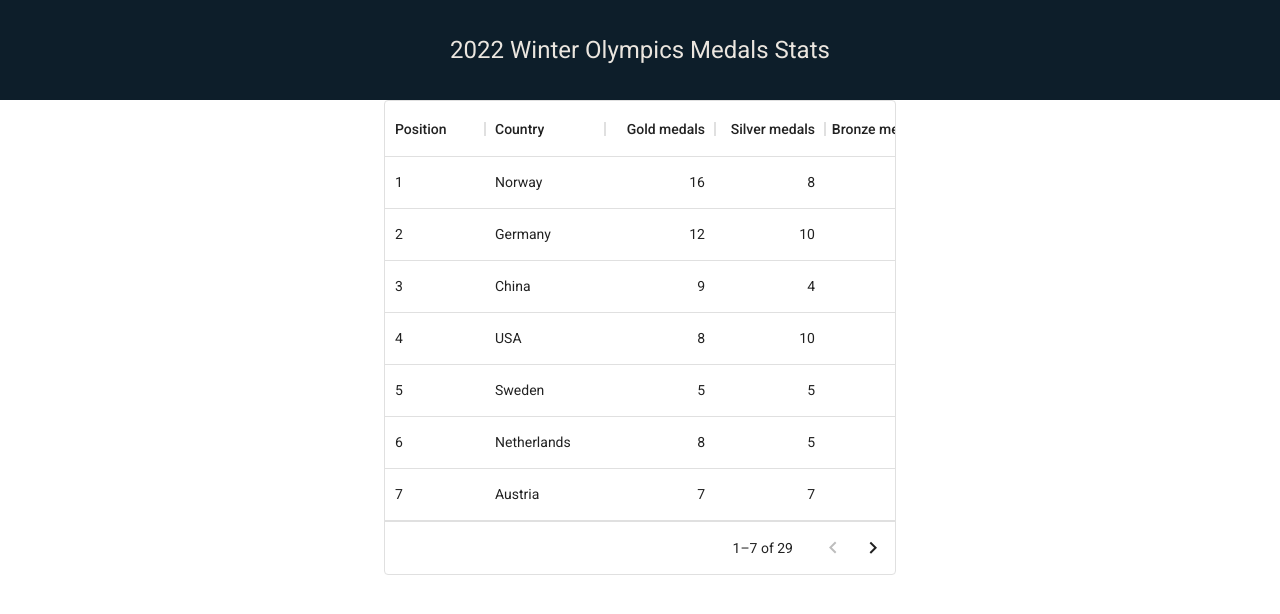
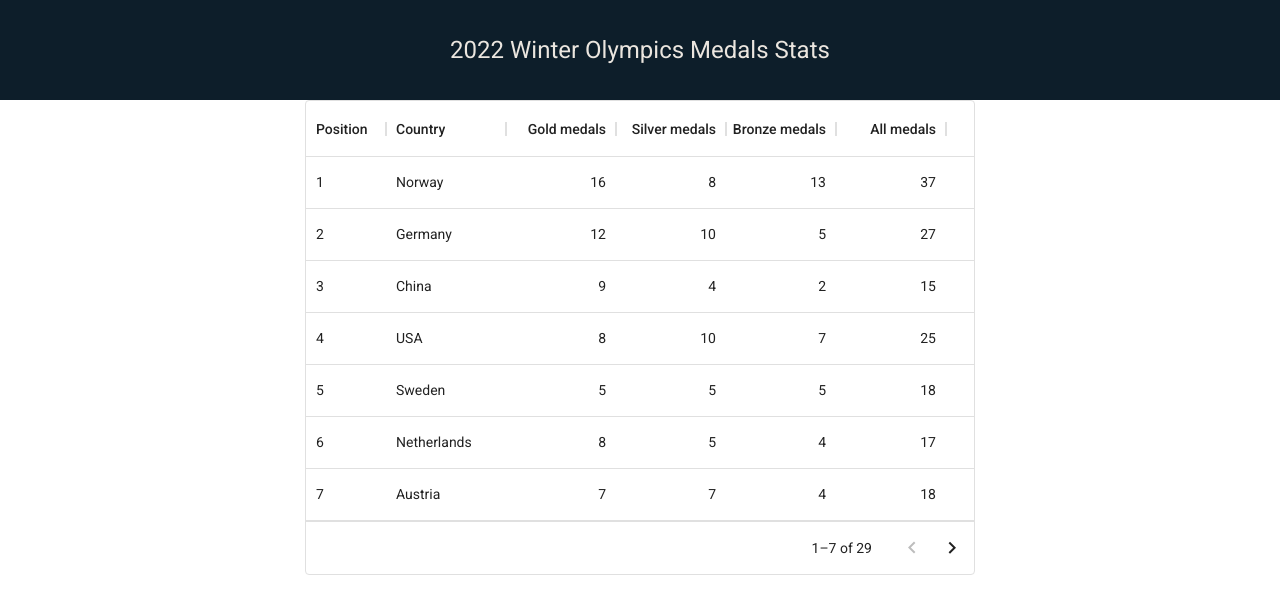
Before and after one commit to KarasJakub/Olympic-Stats, a Next.js app: page / in a window 1280 px wide. Shown: the top 614 px of the page. Built offline with nearby package versions, Linux system fonts and the light colour scheme.

Commit message:
WIP: refactored styling

```diff
--- a/src/components/AppBar.tsx
+++ /dev/null
@@ -1,23 +0,0 @@
-import * as React from "react"
-import Box from "@mui/material/Box"
-import Typography from "@mui/material/Typography"
-import { styled } from "@mui/material"
-
-const CustomizedTypography = styled(Typography)`
-  width: 100%;
-  background-color: #0d1e2a;
-  text-align: center;
-  padding: 2rem 0;
-  font-size: 1.5rem;
-  color: #ebe6df;
-`
-
-export default function ButtonAppBar() {
-  return (
-    <Box sx={{ flexGrow: 1 }}>
-      <CustomizedTypography>
-        2022 Winter Olympics Medals Stats
-      </CustomizedTypography>
-    </Box>
-  )
-}
--- /dev/null
+++ b/src/components/DataTable/DataTable.styled.ts
@@ -0,0 +1,23 @@
+import { styled } from "@mui/material"
+import { DataGrid } from "@mui/x-data-grid"
+
+export const DataGridWrapper = styled(DataGrid)`
+height: 475px;
+width: 100%;
+max-width: 670px;
+margin: 0 auto;
+
+& .MuiDataGrid-cell:hover {
+  cursor: pointer;
+}
+
+@media (min-width: 768px) {
+    width: 85%;
+  }
+  @media (min-width: 1024px) {
+    width: 60%;
+  }
+  @media (min-width: 1400px) {
+    width: 35%;
+  }
+`
--- a/src/components/DataTable/DataTable.tsx
+++ b/src/components/DataTable/DataTable.tsx
@@ -1,12 +1,12 @@
-import { DataGrid, GridColDef, GridValueGetterParams } from "@mui/x-data-grid"
-import { styled } from "@mui/material"
-import rows from "src/data/MedalsContent.json"
+import { GridColDef } from "@mui/x-data-grid"
+import rows from "src/data/MedalsContentRows.json"
+import * as S from "src/components/DataTable/DataTable.styled"
 
 const columns: GridColDef[] = [
   {
     field: "id",
     headerName: "Position",
-    width: 100,
+    width: 80,
     editable: true
   },
   {
@@ -45,20 +45,10 @@ const columns: GridColDef[] = [
   }
 ]
 
-const CustomData = styled(DataGrid)`
-  height: 475px;
-  width: 40%;
-  margin: 0 auto;
-
-  & .MuiDataGrid-cell:hover {
-    cursor: pointer;
-  }
-`
-
 export default function DataTable() {
   return (
     <>
-      <CustomData
+      <S.DataGridWrapper
         rows={rows}
         columns={columns}
         initialState={{
--- /dev/null
+++ b/src/components/TitleBar/TitleBar.styled.ts
@@ -0,0 +1,11 @@
+import { styled } from "@mui/material"
+import Typography from "@mui/material/Typography"
+
+export const TitleBar = styled(Typography)`
+width: 100%;
+background-color: #0d1e2a;
+text-align: center;
+padding: 2rem 0;
+font-size: 1.5rem;
+color: #ebe6df;
+`
--- /dev/null
+++ b/src/components/TitleBar/TitleBar.tsx
@@ -0,0 +1,5 @@
+import * as S from "src/components/TitleBar/TitleBar.styled"
+
+export default function ButtonAppBar() {
+  return <S.TitleBar>2022 Winter Olympics Medals Stats</S.TitleBar>
+}
--- a/src/data/MedalsContent.json
+++ b/src/data/MedalsContentRows.json
@@ -168,7 +168,7 @@
       "all": 2
     },
     {
-      "id": 21,
+      "id": 22,
       "country": "Czech Republic",
       "gold": 6,
       "silver": 12,
@@ -176,7 +176,7 @@
       "all": 32
     },
     {
-      "id": 21,
+      "id": 23,
       "country": "Slovakia",
       "gold": 1,
       "silver": 0,
@@ -200,7 +200,7 @@
       "all": 1
     },
     {
-      "id": 25,
+      "id": 26,
       "country": "Ukraine",
       "gold": 0,
       "silver": 1,
@@ -216,7 +216,7 @@
       "all": 2
     },
     {
-      "id": 27,
+      "id": 28,
       "country": "Lativa",
       "gold": 0,
       "silver": 2,
@@ -224,7 +224,7 @@
       "all": 2
     },
     {
-      "id": 27,
+      "id": 29,
       "country": "Poland",
       "gold": 0,
       "silver": 2,
--- a/src/pages/index.tsx
+++ b/src/pages/index.tsx
@@ -1,6 +1,6 @@
 import Head from "next/head"
 import DataTable from "src/components/DataTable/DataTable"
-import ButtonAppBar from "@/components/AppBar"
+import TitleBar from "src/components/TitleBar/TitleBar"
 
 export default function Home() {
   return (
@@ -11,7 +11,7 @@ export default function Home() {
         <meta name="viewport" content="width=device-width, initial-scale=1" />
         <link rel="icon" href="/favicon.ico" />
       </Head>
-      <ButtonAppBar />
+      <TitleBar />
       <DataTable />
     </>
   )
```
